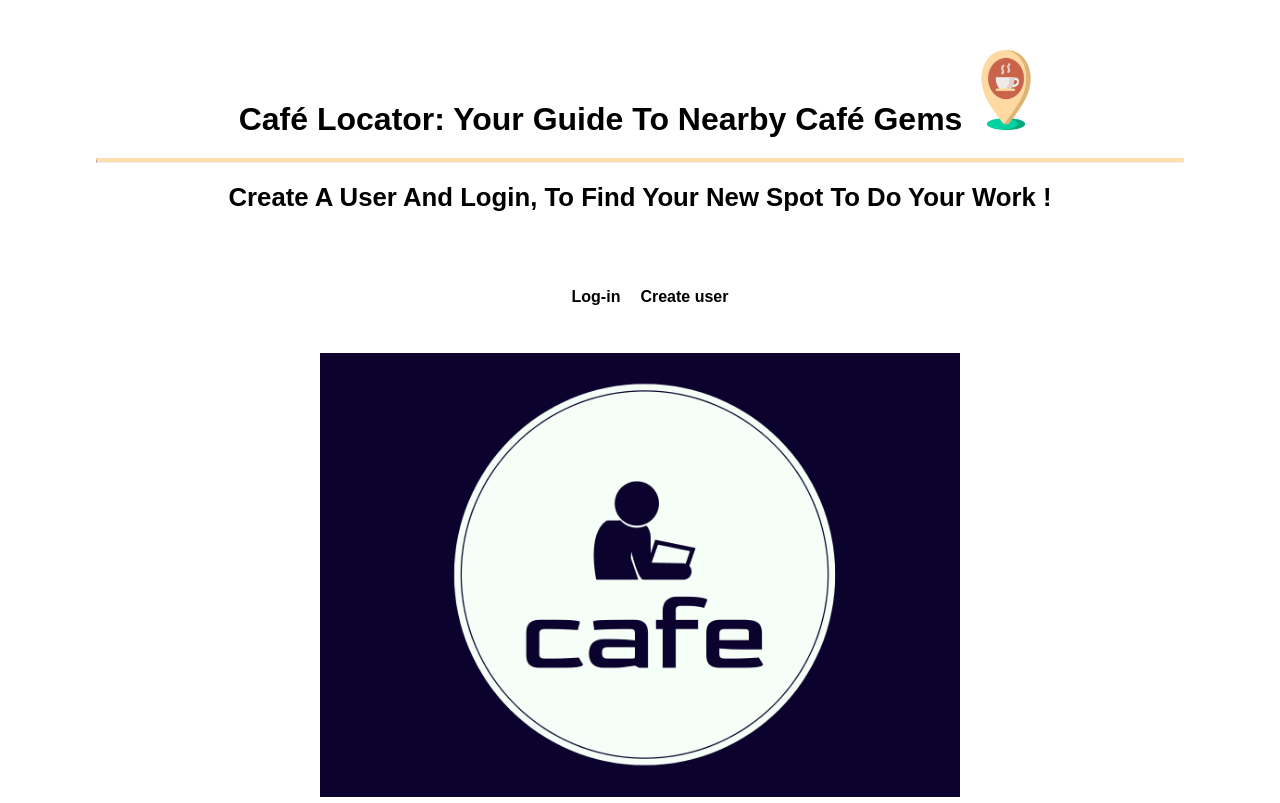
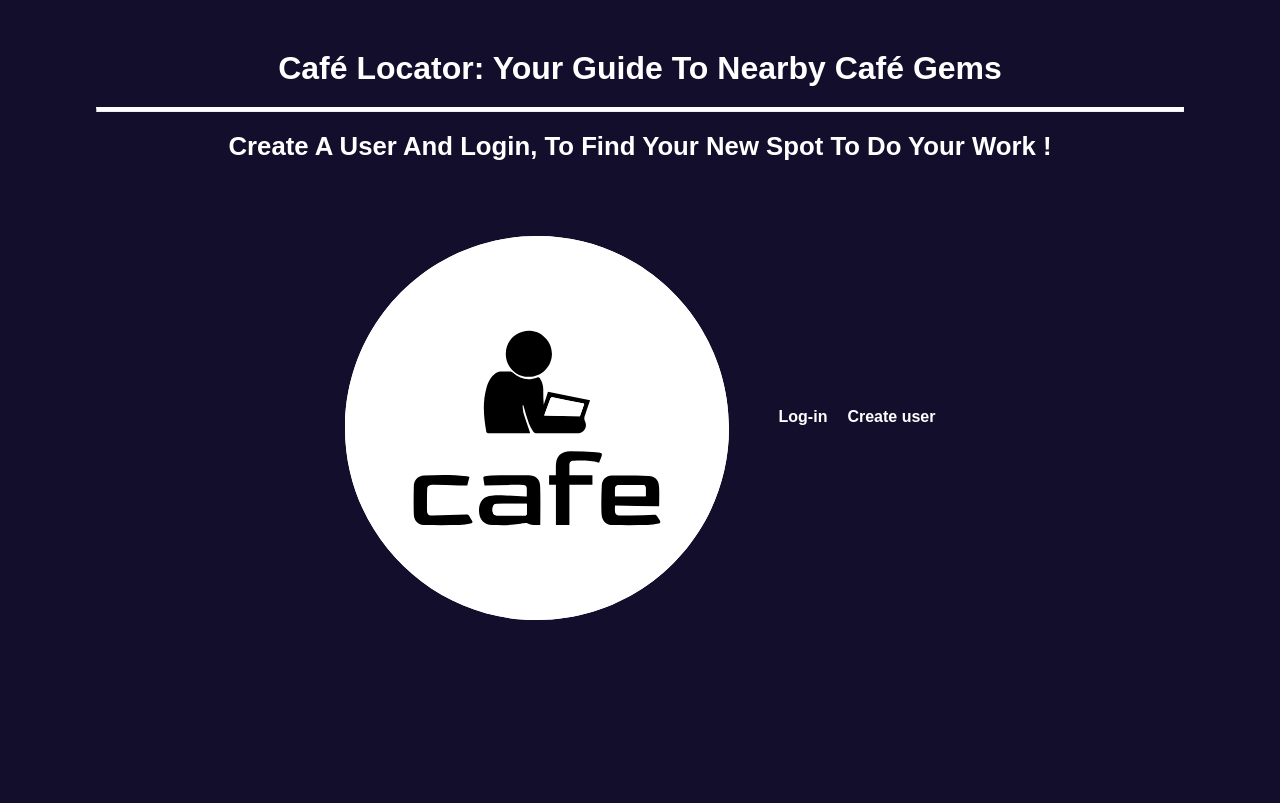
Before and after one commit to LucasFJ-2023/portfolio-6, a website: page frontend/index.html in a window 1280 px wide. Drawn offline with Linux system fonts and the light colour scheme.

Commit message:
forside 0.9

```diff
--- a/frontend/index.html
+++ b/frontend/index.html
@@ -5,17 +5,17 @@
     <title>Main Page</title>
     <link rel="stylesheet" href="style.css">
 </head>
-<body>
+<body class="blue-background">
 
 
-<h1>Café Locator: Your Guide To Nearby Café Gems <img src="../frontend/img/cafepoint.png" height="80" width="70"><img/></h1>
+<h1>Café Locator: Your Guide To Nearby Café Gems </h1>
 
 <hr class="solid">
 
 <h3 id="explainer-text"> Create A User And Login, To Find Your New Spot To Do Your Work ! </h3>
 
 <section class="user">
-
+    <img id="display-img" src="img/logocafe.svg" style="width: 30%">
     <div class="log-in">
         <input type="checkbox" id="already-user">
         <label for="already-user">Log-in</label>
@@ -67,7 +67,7 @@
     </div>
 
 </section>
-<img id="display-img" src="img/logo.png">
+
 
 
 <script src="login.js"></script>
--- a/frontend/style.css
+++ b/frontend/style.css
@@ -200,7 +200,7 @@ margin-right: 10%;
 #showMore {
     display: flex;
     flex-wrap: wrap;
-    justify-content: space-between; /* Arrange items in a grid */
+    justify-content: space-between;
 }
 
 
@@ -212,8 +212,10 @@ margin-right: 10%;
 }
 
  .cafe-container-show-more img {
-    width: 100%;
+    width: 90%;
     height: auto;
+    margin-top: 20px;
+     border-radius: 10px;
 }
 
 .cafe-link {width: 33%}
@@ -235,7 +237,7 @@ margin-right: 10%;
     margin-bottom: 50px}
 
 hr.solid {
-    border-top: 4px solid navajowhite;
+    border-top: 4px solid white;
    width: 85%;
     margin-left: 7.5%;
     margin-top: 20px;
@@ -262,6 +264,7 @@ label {
     cursor: pointer;
     font-weight: bold;
     font-size: 16px;
+    color: white;
 }
 
 .login-form, .register-form {
@@ -289,7 +292,7 @@ input {
 #display-img {
     display: inline;
     width: 50%;
-    margin-left: 25%;
+    margin-right: 30px;
     margin-top: 25px;
 }
 
@@ -307,9 +310,12 @@ h1 {
     font-size: 32px;
     text-align: center;
     margin-top: 50px;
+    color: #ffffff;
 }
 
-#explainer-text{text-align: center}
+#explainer-text{text-align: center; color: #ffffff;}
+
+.blue-background{background-color: #130E2B}
 
 
 /* mobile */
```
Also changed, not shown: frontend/img/cafelogo.png (added), frontend/img/logocafe.svg (added).
